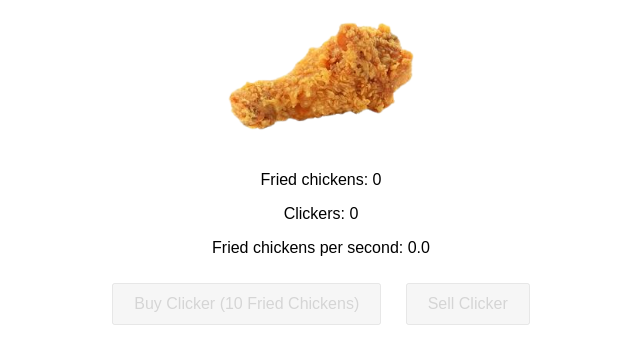
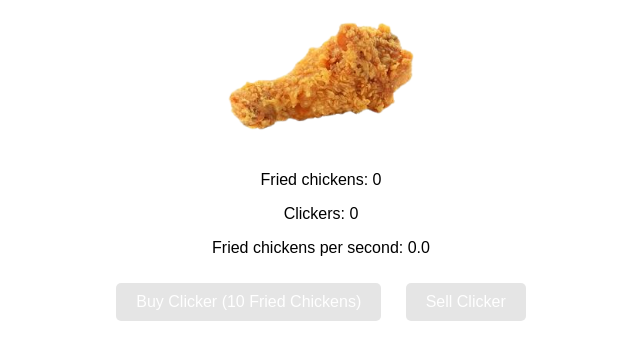
Before and after one commit to jackinov957/fried-chicken-clicker, a plain HTML site: page index.html in a window 1280 px wide. Shown: the part 99-462 px from the top of the page, without its empty margins (319-959 px from the left). Drawn offline with Linux system fonts and the light colour scheme.

Commit message:
Update index.html

```diff
--- a/index.html
+++ b/index.html
@@ -24,10 +24,19 @@
             margin: 10px;
             font-size: 16px;
             cursor: pointer;
+            border: none;
+            background-color: #4CAF50; /* Green */
+            color: white;
+            border-radius: 5px;
+            transition: background-color 0.3s;
+        }
+        .button:hover {
+            background-color: #45a049; /* Darker green */
         }
         .button:disabled {
             cursor: not-allowed;
             opacity: 0.5;
+            background-color: #ccc; /* Grey */
         }
     </style>
 </head>
@@ -41,8 +50,6 @@
     <button id="sell-clicker" class="button">Sell Clicker</button>
 
     <script>
-        // JavaScript to handle clicks, buying, and selling clickers
-
         document.addEventListener('DOMContentLoaded', () => {
             const img = document.getElementById('fried-chicken-img');
             const countDisplay = document.getElementById('count');
```
